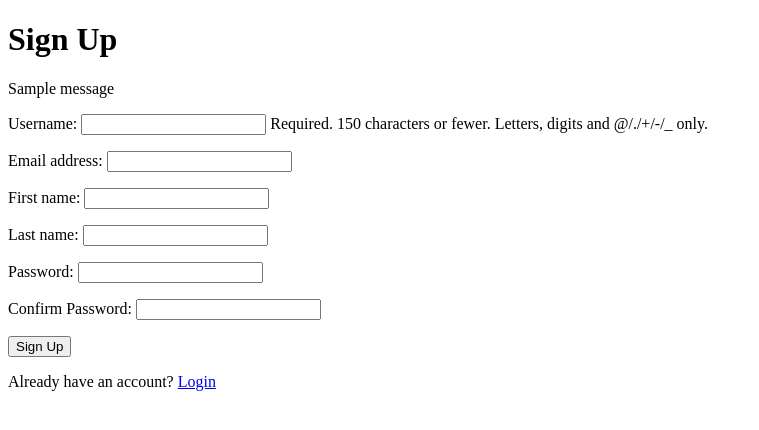
After one commit to Roguecolt/fileSharing, a Django app: page /signup/ in a window 1280 px wide. The commit adds this page. Shown: the top 430 px of the page, without its empty margins (0-759 px from the left). Run offline with Django 5.2, Linux system fonts and the light colour scheme; tables that the repository leaves empty hold one stand-in row (values such as "Sample post"); one stand-in notice (Sample message) is shown.

Commit message:
Login , Signup authentication and dashboard

```diff
--- a/file_sharing_platform/core/forms.py
+++ b/file_sharing_platform/core/forms.py
@@ -1,5 +1,28 @@
 from django import forms
+from django.contrib.auth.models import User
 from .models import File
+
+class SignUpForm(forms.ModelForm):
+    password1 = forms.CharField(label='Password', widget=forms.PasswordInput)
+    password2 = forms.CharField(label='Confirm Password', widget=forms.PasswordInput)
+
+    class Meta:
+        model = User
+        fields = ('username', 'email', 'first_name', 'last_name')
+
+    def clean_password2(self):
+        password1 = self.cleaned_data.get('password1')
+        password2 = self.cleaned_data.get('password2')
+        if password1 and password2 and password1 != password2:
+            raise forms.ValidationError("Passwords don't match")
+        return password2
+
+    def save(self, commit=True):
+        user = super().save(commit=False)
+        user.set_password(self.cleaned_data['password1'])
+        if commit:
+            user.save()
+        return user
 
 class FileUploadForm(forms.ModelForm):
     class Meta:
--- a/file_sharing_platform/core/models.py
+++ b/file_sharing_platform/core/models.py
@@ -1,10 +1,12 @@
 from django.db import models
+from django.contrib.auth.models import User
 
 # Create your models here.
 class File(models.Model):
     name=models.CharField(max_length=255)
     uploaded_file = models.FileField(upload_to='uploads/%Y/%m/%d/')
     upload_date = models.DateTimeField(auto_now_add=True)
+    user = models.ForeignKey(User, on_delete=models.CASCADE)
 
     def __str__(self):
         return self.name
--- /dev/null
+++ b/file_sharing_platform/core/templates/core/signup.html
@@ -0,0 +1,18 @@
+<!DOCTYPE html>
+<html>
+<head><title>Sign Up</title></head>
+<body>
+    <h1>Sign Up</h1>
+    {% if messages %}
+        {% for message in messages %}
+            <p>{{ message }}</p>
+        {% endfor %}
+    {% endif %}
+    <form method="post">
+        {% csrf_token %}
+        {{ form.as_p }}
+        <button type="submit">Sign Up</button>
+    </form>
+    <p>Already have an account? <a href="{% url 'login' %}">Login</a></p>
+</body>
+</html>
--- a/file_sharing_platform/core/urls.py
+++ b/file_sharing_platform/core/urls.py
@@ -2,6 +2,9 @@ from django.urls import path
 from . import views
 
 urlpatterns = [
-    path('',views.file_list,name='file_list'),
-    path('upload/',views.file_upload, name = 'upload_file'),
+    path('', views.dashboard    , name='dashboard'),
+    path('upload/', views.upload_file, name='upload_file'),
+    path('signup/', views.signup_view, name='signup'),
+    path('login/', views.login_view, name='login'),
+    path('logout/', views.logout_view, name='logout'),
 ]
--- a/file_sharing_platform/core/views.py
+++ b/file_sharing_platform/core/views.py
@@ -1,20 +1,72 @@
+from django.contrib.auth.decorators import login_required
 from django.shortcuts import render, redirect
-from .forms import FileUploadForm
+from django.contrib.auth import login, authenticate, logout
+from django.contrib import messages
+from django.contrib.auth.models import User
+from .forms import SignUpForm, FileUploadForm
 from .models import File
 
 # Create your views here.
-def file_upload(request):
+def signup_view(request):
+    if request.method == 'POST':
+        form = SignUpForm(request.POST)
+        if form.is_valid():
+            user = form.save()
+            login(request,user)
+            return redirect('dashboard')
+    else:
+        form = SignUpForm()
+
+    return render(request, 'core/signup.html', {'form': form})
+
+def login_view(request):
+    if request.method == 'POST':
+        username = request.POST.get('username')
+        password = request.POST.get('password')
+
+        try:
+            user = User.objects.get(username = username)
+            username= user.username
+        except User.DoesNotExist:
+            messages.error("Invalid Username or Password")
+            return redirect("login")
+
+        user = authenticate(request,username=username,password=password)
+
+        if user is not None:
+            login(request,user)
+            return redirect("dashboard")
+        else:
+            messages.error(request, "Invalid Username or Password")
+
+    return render(request, "core/login.html")
+
+def logout_view(request):
+    logout(request)
+    return redirect('login')
+
+@login_required(login_url='login')
+def dashboard(request):
+    files = File.objects.filter(user=request.user)
+    totalfiles = files.count()
+
+    return render(request,'core/dashboard.html', {'files':files, 'totalfiles':totalfiles})
+
+@login_required(login_url='login')
+def upload_file(request):
     if request.method == 'POST':
         form = FileUploadForm(request.POST, request.FILES)
         if form.is_valid():
-            form.save()
-            return redirect('file_list')
-
+            file_instace = form.save(commit=False)
+            file_instace.user = request.user
+            file_instace.save()
+            messages.success(request, "File uploaded successfully!")
+            return redirect('dashboard')
     else:
         form = FileUploadForm()
+    return render(request, 'core/upload.html', {'form': form})
 
-    return render(request, 'core/upload.html', {'form':form})
-
+@login_required(login_url='login')
 def file_list(request):
     files = File.objects.all()
     return render(request, "core/file_list.html", {'files':files})
```
Also changed, not shown: file_sharing_platform/core/templates/core/dashboard.html (added, +21 -0 lines), file_sharing_platform/core/templates/core/login.html (added, +21 -0 lines), file_sharing_platform/core/templates/core/upload.html (+7 -0 lines), file_sharing_platform/core/migrations/0002_file_user.py (added), file_sharing_platform/db.sqlite3.
